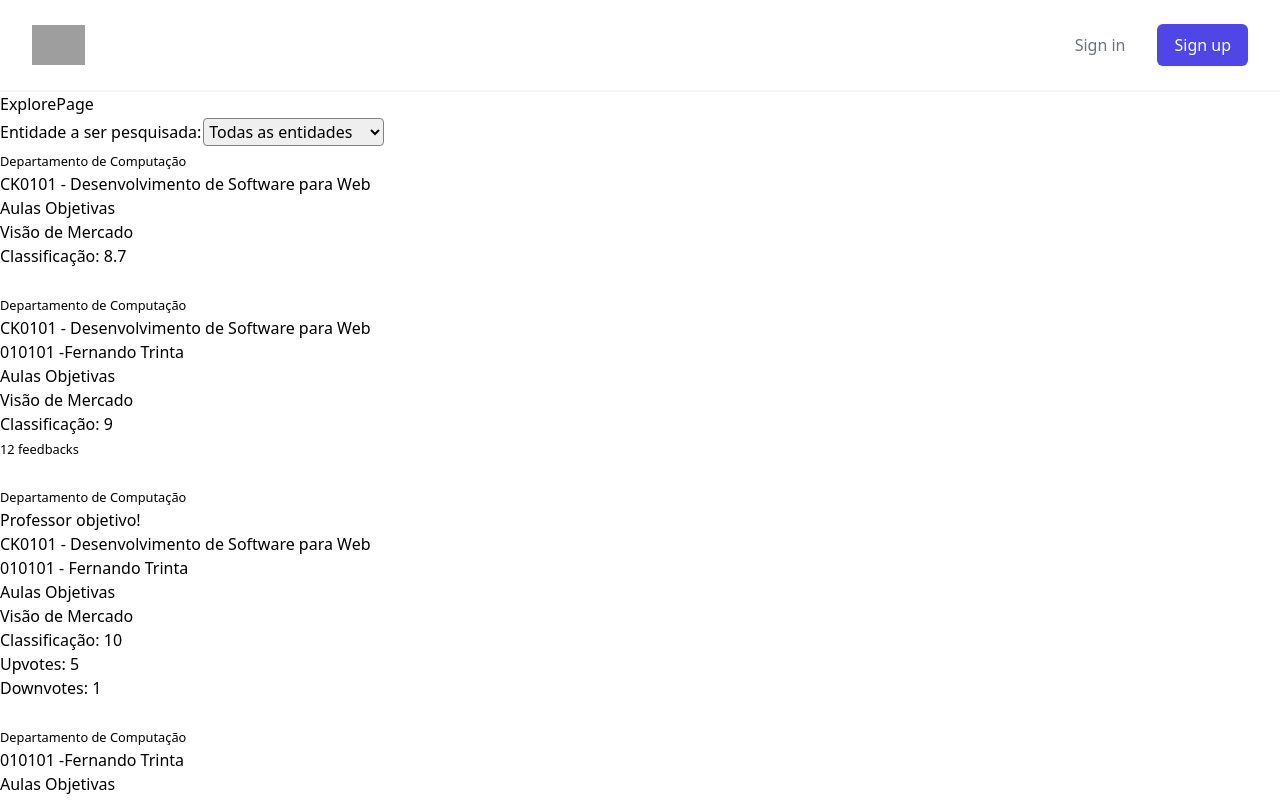
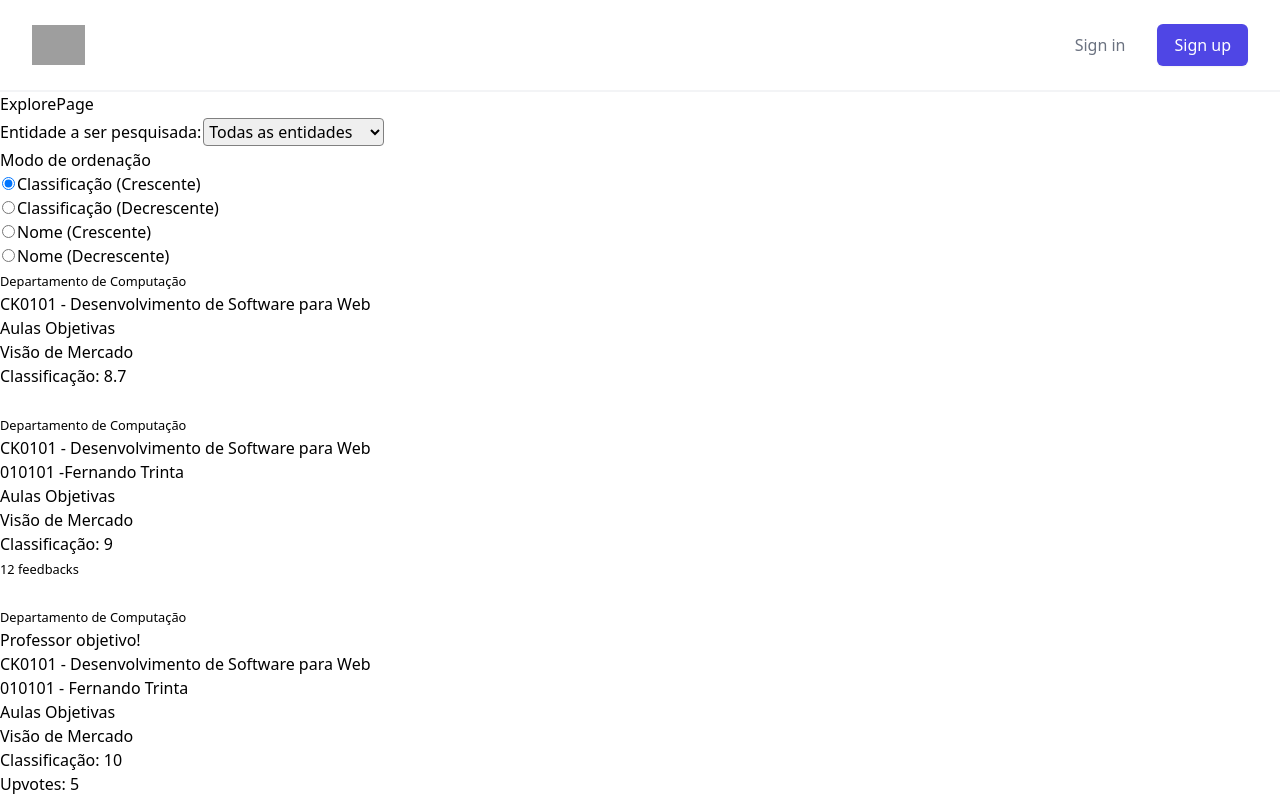
Before and after one commit to GabrielSuassuna/web-front, a React (Create React App) app in the folder frontend/: page /explore in a window 1280 px wide. Shown: the top 800 px of the page. Built offline with nearby package versions, Linux system fonts and the light colour scheme; grey boxes are pictures that could not be loaded.

Commit message:
Adicionando versao nao estilizada de RadioInput (antigo CheckboxInput)

```diff
--- /dev/null
+++ b/frontend/src/components/RadioInput/RadioInput.js
@@ -0,0 +1,34 @@
+import styles from "./RadioInput.module.css";
+
+/**
+ * Componente que representa um campo de input que pode ser validado.
+ *
+ * props:
+ *  * label (String): Texto que indica sobre o que é o input radio
+ *  * name (String): Nome do input
+ *  * options (Array): Opções do input. Formato: [ {id: String, value: Object, label: String} ]
+ *  * selected (Object): Estado do react que armazena a opção selecionada
+ *  * setSelected (Function): Função que modifica a opção selecionada
+ */
+function RadioInput(props) {
+  return (
+    <div>
+      <h1>{props.label}</h1>
+      {props.options.map((o) => (
+        <div key={o.id}>
+          <input
+            className={styles.validationInput}
+            type="radio"
+            id={o.id}
+            name={props.name}
+            checked={props.selected === o.value}
+            onChange={() => props.setSelected(o.value)}
+          />
+          <label htmlFor={o.id}>{o.label}</label>
+        </div>
+      ))}
+    </div>
+  );
+}
+
+export default RadioInput;
--- /dev/null
+++ b/frontend/src/components/RadioInput/RadioInput.module.css
@@ -0,0 +1,10 @@
+.validationError {
+  color: red
+}
+
+.validationInput {
+  border: 1px solid gray;
+  border-radius: 4px;
+  margin: 2px;
+  padding: 1px;
+}
--- a/frontend/src/components/ValidationInput/ValidationInput.js
+++ b/frontend/src/components/ValidationInput/ValidationInput.js
@@ -7,6 +7,7 @@ import styles from "./ValidationInput.module.css";
  * props:
  *  * label (String): Texto que indica sobre o que é o campo
  *  * hint (String): Dica que aparece quando o campo está vazio
+ *  * name (String): Nome do input
  *  * type (String): Tipo do input
  *  *       <ValidationInput label="Código da Disciplina" hint="ex: CK0203" type="text" inputRef={disciplineHoursRef} validation={validationNumberChecker} />
  *  * inputRef (Ref): Referência do valor do campo
@@ -19,7 +20,7 @@ function ValidationInput(props) {
   return (
     <div>
       <label htmlFor='validationInput'>{props.label}:</label>
-      <input className={styles.validationInput} type={props.type} id='validationInput' onFocus={() => setShouldValidate(false)} onBlur={() => setShouldValidate(true)} ref={props.inputRef} />
+      <input className={styles.validationInput} type={props.type} id='validationInput' onFocus={() => setShouldValidate(false)} onBlur={() => setShouldValidate(true)} ref={props.inputRef} name={props.name}/>
       {shouldValidate && !props.validation(props.inputRef).isValid && <small className={styles.validationError}>{props.validation(props.inputRef).message || 'Campo inválido!'}</small>}
     </div>
   );
--- a/frontend/src/components/ValidationSelect/ValidationSelect.js
+++ b/frontend/src/components/ValidationSelect/ValidationSelect.js
@@ -1,7 +1,7 @@
 import styles from "./ValidationSelect.module.css";
 
 /**
- * Componente que representa um campo de input que pode ser validado.
+ * Componente que representa um campo de select.
  *
  * props:
  *  * name (String): Nome do select
--- a/frontend/src/pages/ExplorePage/ExplorePage.js
+++ b/frontend/src/pages/ExplorePage/ExplorePage.js
@@ -1,5 +1,7 @@
-import { useState } from "react";
+import { useRef, useState } from "react";
+import RadioInput from "../../components/RadioInput/RadioInput";
 import SearchResult from "../../components/SearchResult/SearchResult";
+import ValidationInput from "../../components/ValidationInput/ValidationInput";
 import ValidationSelect from "../../components/ValidationSelect/ValidationSelect";
 import { SEARCH_RESULT_TYPES } from "../../utils/consts";
 
@@ -76,8 +78,17 @@ const DUMMY_SELECT_OPTIONS = [
   { value: "DISABLED", label: "Opção indisponível", disabled: true },
 ];
 
+const DUMMY_RADIO_OPTIONS = [
+  { id: 'scoreAsc', value: "scoreAsc", label: "Classificação (Crescente)" },
+  { id: 'scoreDesc', value: "scoreDesc", label: "Classificação (Decrescente)" },
+  { id: 'nameAsc', value: "nameAsc", label: "Nome (Crescente)" },
+  { id: 'nameDesc', value: "nameDesc", label: "Nome (Decrescente)" }
+];
+
 function ExplorePage() {
   const [searchType, setSearchType] = useState("ALL");
+  const [sorting, setSorting] = useState('scoreAsc');
+
   return (
     <div>
       <h1>ExplorePage</h1>
@@ -91,6 +102,13 @@ function ExplorePage() {
         options={DUMMY_SELECT_OPTIONS}
       />
 
+      <RadioInput
+        label='Modo de ordenação'
+        name='order'
+        options={DUMMY_RADIO_OPTIONS}
+        selected={sorting}
+        setSelected={setSorting}
+      />
       {DUMMY_RESULTS.map((result, i) => (
         <div key={i}>
           <SearchResult type={result.type} resultData={result.resultData} />{" "}
```
Also changed, not shown: frontend/src/pages/DisciplineRegisterPage/DisciplineRegisterPage.js (+36 -14 lines).
